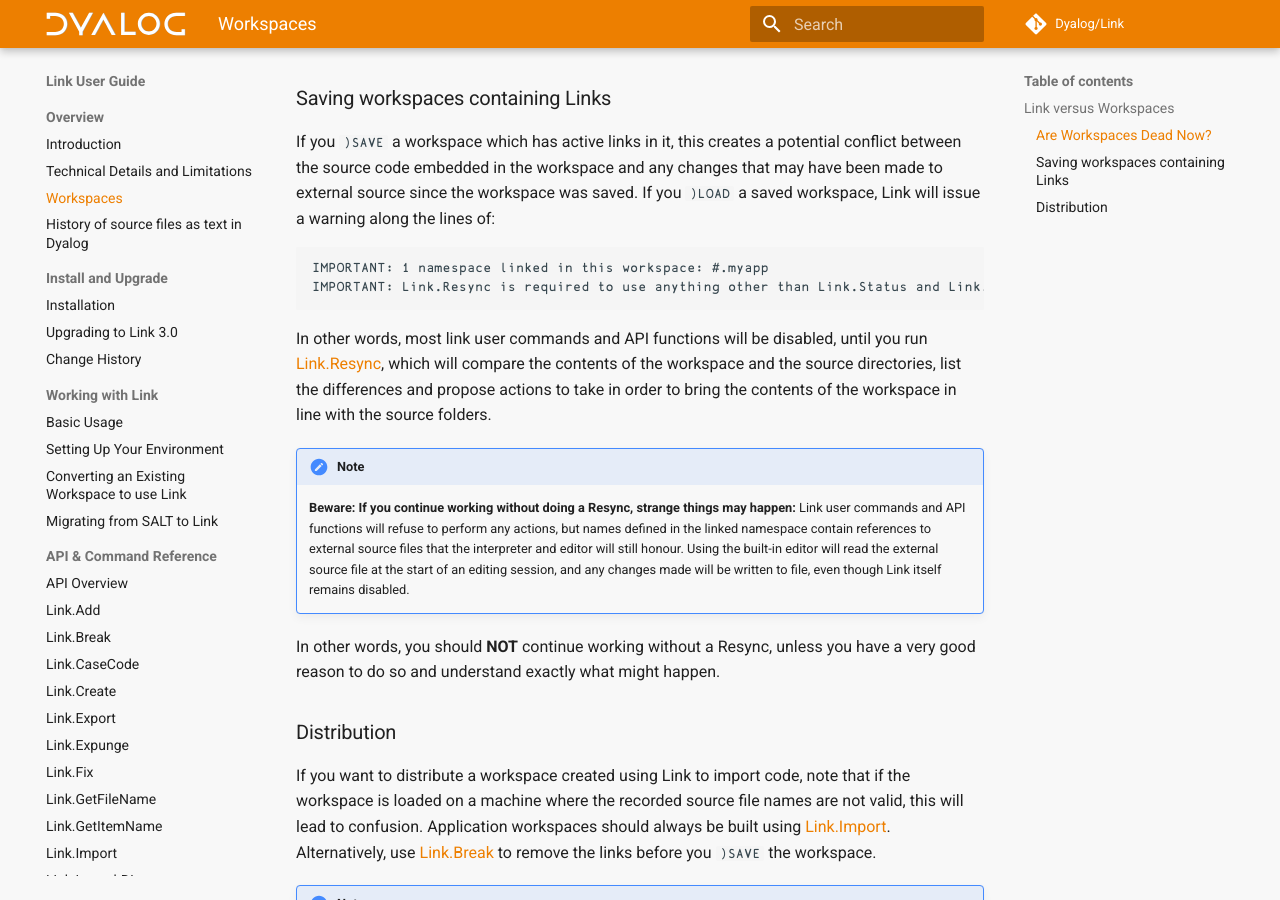
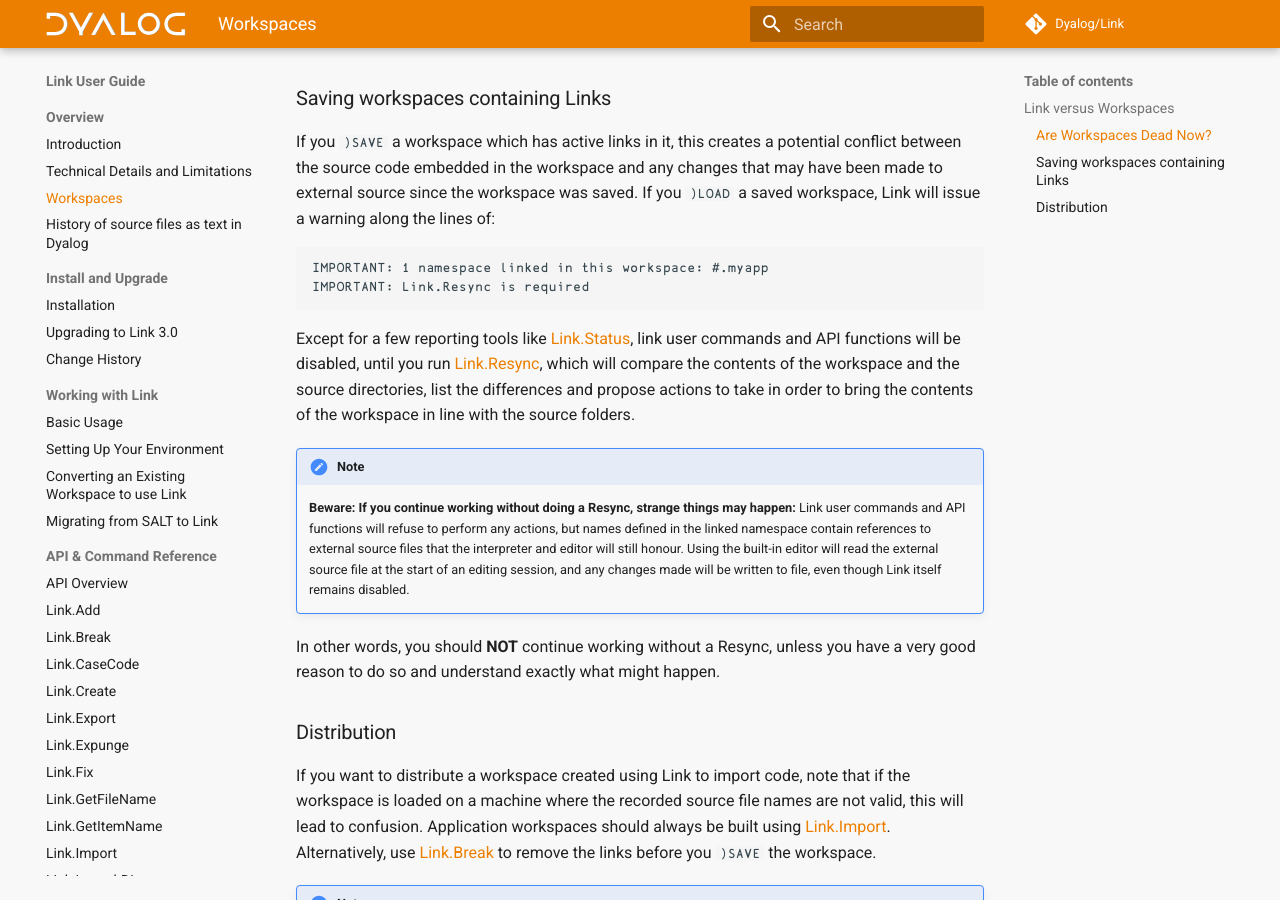
Before and after one commit to Dyalog/link, an MkDocs documentation site: the page built from docs/Discussion/Workspaces.md, in a window 1280 px wide and 900 px high, scrolled down 971 px. Built offline with MkDocs 1.6.1 and Material for MkDocs 9.7.7, drawn with Linux system fonts in a browser that asks for light colours; comment, search, counter and statistics services are not loaded.

````diff
--- a/docs/Discussion/Workspaces.md
+++ b/docs/Discussion/Workspaces.md
@@ -18,10 +18,10 @@
 
 ```
 IMPORTANT: 1 namespace linked in this workspace: #.myapp
-IMPORTANT: Link.Resync is required to use anything other than Link.Status and Link.Diff
+IMPORTANT: Link.Resync is required
 ```
 
-In other words, most link user commands and API functions will be disabled, until you run [Link.Resync](../API/Link.Resync.md), which will compare the contents of the workspace and the source directories, list the differences and propose actions to take in order to bring the contents of the workspace in line with the source folders.
+Except for a few reporting tools like [Link.Status](../API/Link.Status.md), link user commands and API functions will be disabled, until you run [Link.Resync](../API/Link.Resync.md), which will compare the contents of the workspace and the source directories, list the differences and propose actions to take in order to bring the contents of the workspace in line with the source folders.
 
 !!! Note
 	**Beware: If you continue working without doing a Resync, strange things may happen:** Link user commands and API functions will refuse to perform any actions, but names defined in the linked namespace contain references to external source files that the interpreter and editor will still honour. Using the built-in editor will read the external source file at the start of an editing session, and any changes made will be written to file, even though Link itself remains disabled.
````
Also changed, not shown: 2 other files.
